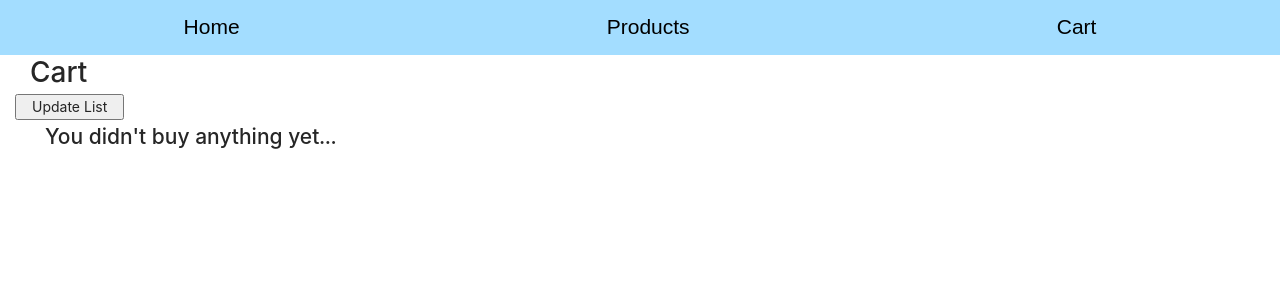
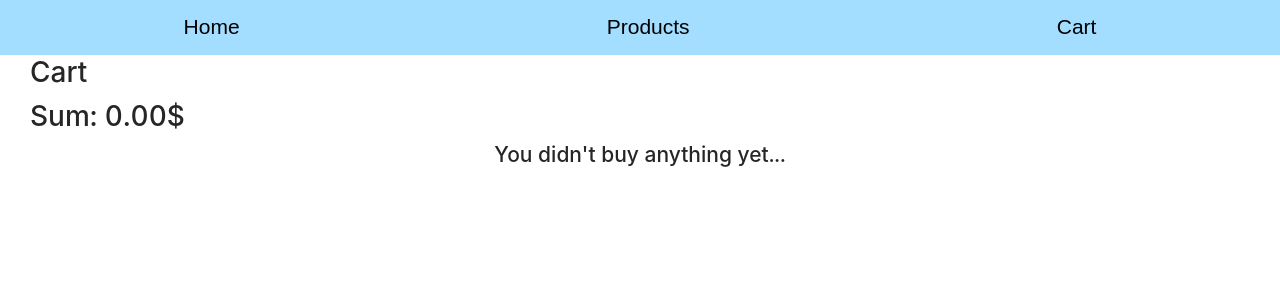
Before and after one commit to Nikita1917s/Js_React_Course, a React (Create React App) app: page /cart in a window 1280 px wide. Shown: the top 300 px of the page. Built offline with nearby package versions, Linux system fonts and the light colour scheme.

Commit message:
improved cart logic

```diff
--- a/src/App.css
+++ b/src/App.css
@@ -1,8 +1,8 @@
-.App :not(header){
+.App :not(header) {
     margin: 0 auto;
     padding: 0 15px;
 }
- header{
+header {
     padding: 0 0 50px;
 }
 .App header ul {
@@ -21,30 +21,31 @@
     z-index: 3;
 }
 
-header ul li a{
+header ul li a {
     padding: 15px !important;
     text-decoration: none;
     color: #000;
     font: 1.5em sans-serif;
 }
 
-header ul li a:hover{
-background: rgb(255, 134, 54);
+header ul li a:hover {
+    background: rgb(255, 134, 54);
 }
 
-.products, .products-details{
+.products,
+.products-details {
     padding: 55px 15px;
     background: rgb(235, 253, 205);
 }
 
-.products ul{
+.products ul {
     display: flex;
     justify-content: space-between;
     flex-wrap: wrap;
     padding: 0;
 }
 
-.products ul li{
+.products ul li {
     display: flex;
     width: 19%;
     justify-content: center;
@@ -53,17 +54,17 @@ background: rgb(255, 134, 54);
     margin: 10px 0;
 }
 
-.products ul li img{
+.products ul li img {
     width: 50%;
 }
 
-.products ul li h3{
+.products ul li h3 {
     width: 100%;
     text-align: center;
     align-self: flex-end;
 }
 
-.products-details{
+.products-details {
     width: 50%;
     margin: 0 auto;
     display: flex;
@@ -72,17 +73,24 @@ background: rgb(255, 134, 54);
     flex-wrap: wrap;
 }
 
-.products-details img{
+.products-details img {
     width: 35%;
     text-align: center;
 }
-.products-details h1, .products-details h3, .products-details p{
+.products-details h1,
+.products-details h3,
+.products-details p {
     width: 100%;
     text-align: center;
     align-self: flex-end;
 }
-
-.cartItems li{
+.cartItems {
+    display: flex;
+    flex-direction: column;
+    justify-content: space-between;
+    padding: 0;
+}
+.cartItems li {
     display: flex;
     background: rgb(235, 253, 205);
     align-items: center;
@@ -90,6 +98,17 @@ background: rgb(255, 134, 54);
     margin: 10px 0;
 }
 
+.cartBTN {
+    display: flex;
+    justify-content: space-between;
+    width: 30%;
+    margin: 0;
+}
+
+.cartItems h3 {
+    width: 10%;
+}
+
 .cartItems img {
     width: 5%;
 }
--- a/src/components/Button.jsx
+++ b/src/components/Button.jsx
@@ -1,19 +1,16 @@
 import { Button } from 'antd';
-//import { useMemo, useState } from "react";
-
-
 
 const ButtonTest = ({ action, productId, btn_name }) => {
 
-    let addToCart = ((action, id) => {
+    let addToCart = ((action, product) => {
         let localStore = (localStorage.getItem('cart')) ? JSON.parse(localStorage.getItem('cart')) : [];
 
-        if (searchID(localStore, id) === -1) {
-            let data = [...localStore, { id: id, amount: 1 }]
+        if (searchID(localStore, product.id) === -1) {
+            let data = [...localStore, { id: product.id, title: product.title, image: product.image, price: product.price, amount: 1 }]
             localStorage.setItem('cart', JSON.stringify(data))
         } else {
             let data = JSON.parse(localStorage.getItem('cart'))
-            action ? data[searchID(data, id)]['amount']++ : (data[searchID(data, id)].amount) ? data[searchID(data, id)]['amount']-- : data[searchID(data, id)]['amount'] = 0
+            action ? data[searchID(data, product.id)]['amount']++ : (data[searchID(data, product.id)].amount > 1) ? data[searchID(data, product.id)]['amount']-- : data.splice((searchID(data, product.id)), 1)
             localStorage.setItem('cart', JSON.stringify(data))
         }
     })
--- a/src/views/Cart.js
+++ b/src/views/Cart.js
@@ -1,37 +1,44 @@
-import { useMemo, useState } from "react";
+import { useState } from "react";
 import { Link } from "react-router-dom";
 import Button from "../components/Button";
 import constants from "../modules/constants";
 
 function Cart() {
-    const [cartStore, setCart] = useState((localStorage.getItem('cart')) ? JSON.parse(localStorage.getItem('cart')) : [])
-    const [list, setList] = useState([])
-    const [list2, setList2] = useState(0)
+    let localStore = (localStorage.getItem('cart')) ? JSON.parse(localStorage.getItem('cart')) : [];
+    const [cartStore, setCart] = useState(localStore)
 
-    useMemo(() => {
-        let data = []
-        cartStore.map(elem => (
+    const updateData = (() => {
+        localStore = (localStorage.getItem('cart')) ? JSON.parse(localStorage.getItem('cart')) : [];
+        setCart(localStore)
+    })
 
-            fetch(`https://fakestoreapi.com/products/${elem.id}`)
-                .then(res => res.json())
-                .then(json => data.push(json))
-        ))
-        setList(data)
-    }, [])
+    const calcPrice = (() => {
+        let sum = 0;
+
+        cartStore.forEach(element => {
+            sum += (element.price * element.amount)
+        });
+        return sum.toFixed(2)
+    })
+
 
 
     return (
-
         <div className="cart">
             <h1>Cart</h1>
-            <button onClick={() => (setList2(list2 + 1))}>Update List</button>
+            <h1>Sum: {calcPrice()}$</h1>
+
             <ul className="cartItems">
-                {list.length ? list?.map(elem => <li key={elem.id}>
+                {cartStore.length ? cartStore?.map(elem => <li key={elem.id}>
+                    <h3>Amount: {elem.amount}</h3>
                     <img src={elem.image} alt={elem.title}></img>
                     <Link to={`../products/${elem.id}`}>{elem.title}</Link>
-                    <h3>{elem.price}$</h3>
-                    <Button action={true} productId={elem.id} btn_name={constants.button.add_item} />
-                    <Button action={false} productId={elem.id} btn_name={constants.button.remove_item} />
+                    <h3> All Items Price {(elem.price * elem.amount).toFixed(2)} $</h3>
+                    <h3>Item Price {elem.price}$</h3>
+                    <div className="cartBTN" onClick={() => updateData()}>
+                        <Button action={true} productId={{ id: elem.id, title: elem.title, image: elem.image, price: elem.price }} btn_name={constants.button.add_item} />
+                        <Button action={false} productId={{ id: elem.id, title: elem.title, image: elem.image, price: elem.price }} btn_name={constants.button.remove_item} />
+                    </div>
                 </li>) : <h2>You didn't buy anything yet...</h2>}
             </ul>
         </div>
--- a/src/views/Products.js
+++ b/src/views/Products.js
@@ -18,13 +18,13 @@ function Products() {
         <div className="products">
             <h1>Products</h1>
             <ul>
-                {list?.map(elem => <li key={elem.id}>
+                {list.length ? list?.map(elem => <li key={elem.id}>
                     <Link to={`${url}/${elem.id}`}>{elem.title}</Link>
                     <img src={elem.image} alt={elem.title}></img>
                     <h3>{elem.price}$</h3>
-                    <Button action={true} productId={elem.id} btn_name={constants.button.add_item} />
-                    <Button action={false} productId={elem.id} btn_name={constants.button.remove_item} />
-                </li>)}
+                    <Button action={true} productId={{id: elem.id, title: elem.title, image: elem.image, price: elem.price}} btn_name={constants.button.add_item} />
+                    <Button action={false} productId={{id: elem.id, title: elem.title, image: elem.image, price: elem.price}} btn_name={constants.button.remove_item} />
+                </li>) : <h2>Loading...</h2>}
             </ul>
         </div>
     );
--- a/src/views/ProductsDetails.js
+++ b/src/views/ProductsDetails.js
@@ -21,8 +21,8 @@ function ProductsDetails() {
             <img src={image} alt="" />
             <h3>{price}$</h3>
             <p>{description}</p>
-            <Button action={true} productId={+productId} btn_name={constants.button.add_item} />
-            <Button action={false} productId={+productId} btn_name={constants.button.remove_item} />
+            <Button action={true} productId={{ id: +productId, title: title, image: image, price: price }} btn_name={constants.button.add_item} />
+            <Button action={false} productId={{ id: +productId, title: title, image: image, price: price }} btn_name={constants.button.remove_item} />
         </div>
     );
 }
```
